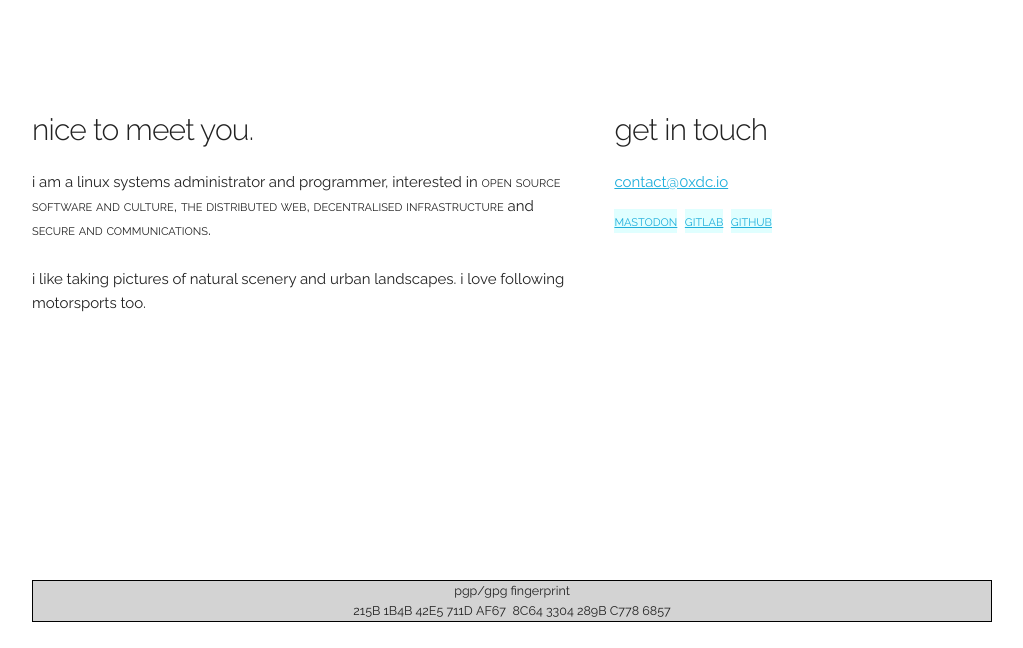
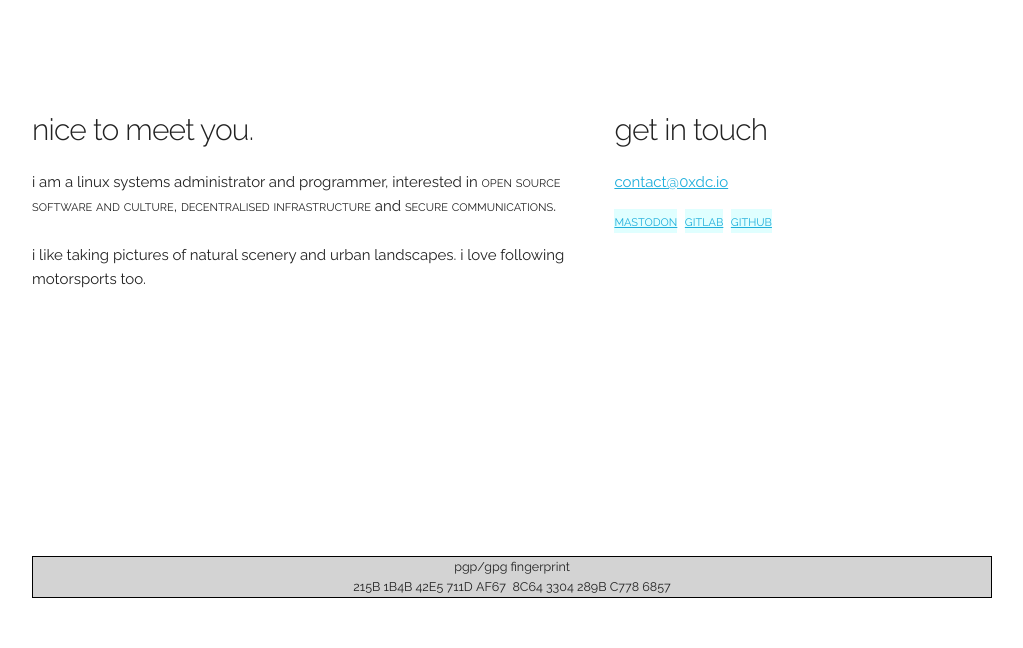
Before and after one commit to 0xdc/0xdc.io-fe, a Django app: template frontend/templates/frontend/index.html in a window 1280 px wide. Shown: the part 299-947 px from the top of the page, without its empty margins (128-1151 px from the left). Before the commit the page ends 921 px from the top, so only its background shows below. Run offline with Django 3.2, Linux system fonts and the light colour scheme; the template is opened without the code that fills it, so the values that code supplies are empty.

Commit message:
template changes

```diff
--- a/frontend/static/frontend/css/custom.css
+++ b/frontend/static/frontend/css/custom.css
@@ -5,7 +5,7 @@ header {
 }
 
 footer {
-    margin-top: 50%;
+    margin-top: 5rem;
     text-align: center;
     font-size: xx-small;
 }
--- a/frontend/templates/frontend/index.html
+++ b/frontend/templates/frontend/index.html
@@ -36,9 +36,8 @@
         <p>
             i am a linux systems administrator and programmer, interested in
             <span>open source software and culture</span>,
-            <span>the distributed web</span>,
             <span>decentralised infrastructure</span> and
-            <span>secure and communications</span>.
+            <span>secure communications</span>.
         </p>
         <p>
             i like taking pictures of natural scenery and urban landscapes.
@@ -71,13 +70,13 @@
         </span>
     </div>
 
-    {% if user.is_staff %}
     <div class="row">
         <footer>
-            <a href="/admin/">/admin</a>
+	    {% if user.is_staff %}
+		    <a href="/admin/">/admin</a>
+	    {% endif %}
         </footer>
     </div>
-    {% endif %}
   </div>
 
 <!-- End Document
--- a/setup.py
+++ b/setup.py
@@ -11,7 +11,7 @@ os.chdir(os.path.normpath(os.path.join(os.path.abspath(__file__), os.pardir)))
 
 setup(
 	name='0xdc.io-fe',
-	version='0.4',
+	version='0.5',
 	packages=find_packages(),
 	include_package_data=True,
 	long_description=README,
```
